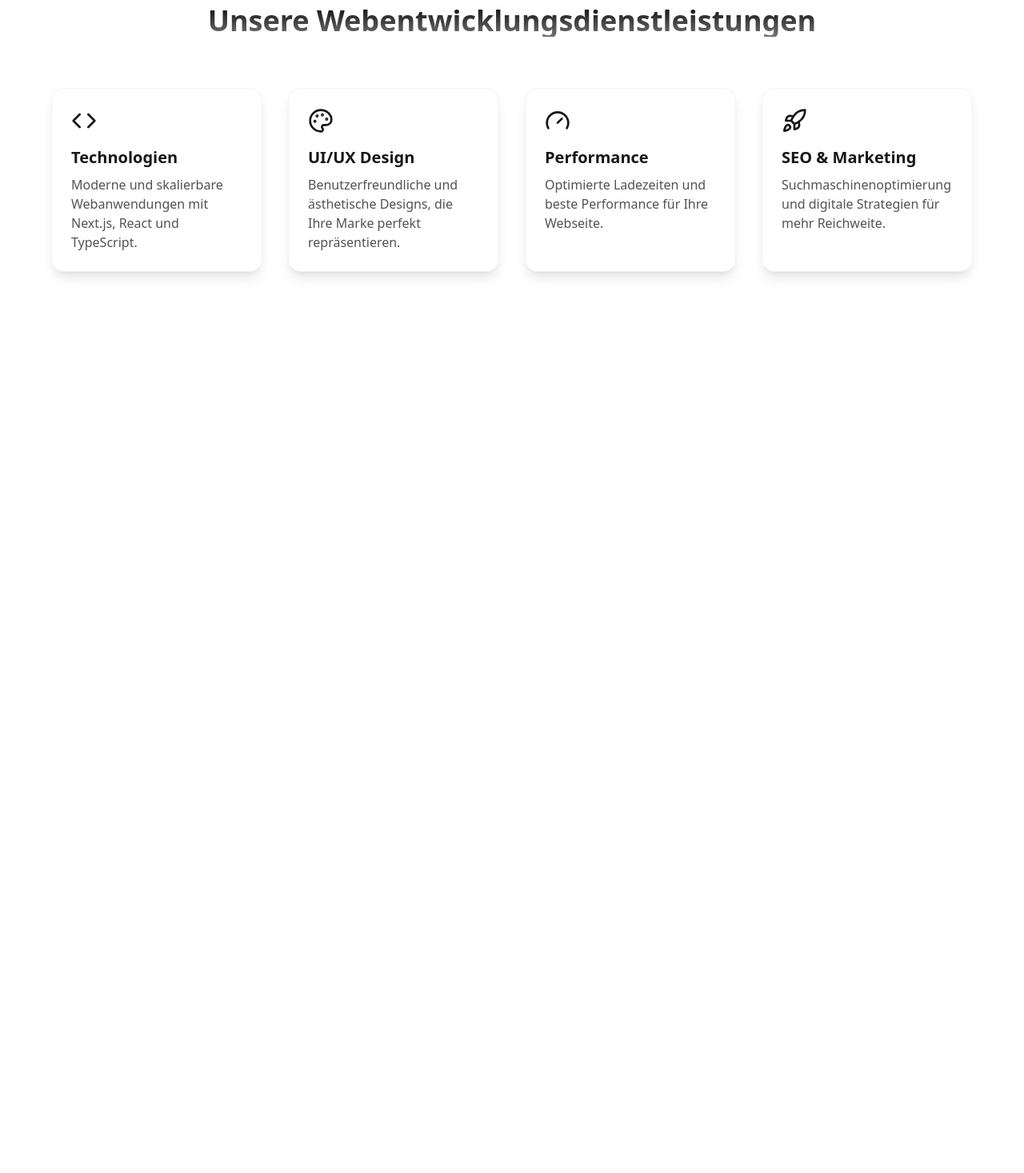
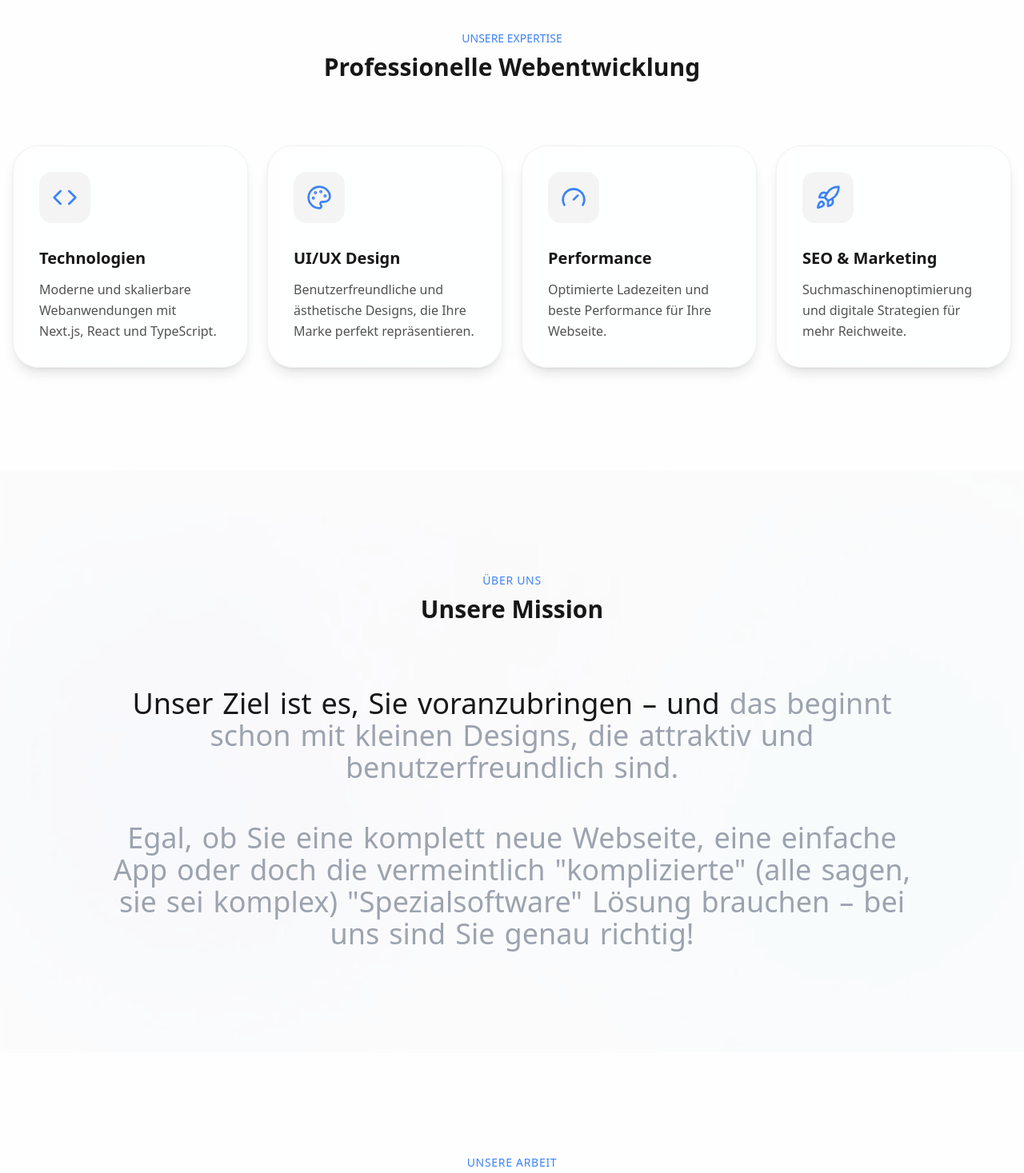
Before and after one commit to devware-ch/devware-landingpage, a Next.js app: page / in a window 1280 px wide. Shown: the part 1330-2797 px from the top of the page at 80% size. Before the commit the page ends 1766 px from the top, so only its background shows below. Built offline with nearby package versions, Linux system fonts and the light colour scheme.

Commit message:
add: about us and "referenzen" section

```diff
--- a/app/layout.tsx
+++ b/app/layout.tsx
@@ -1,5 +1,5 @@
 import type { Metadata } from "next";
-import { Geist, Geist_Mono, Syne } from "next/font/google";
+import { Geist, Geist_Mono, Syne, Spectral } from "next/font/google";
 import "./globals.css";
 import { Header } from "@/components/header";
 
@@ -19,6 +19,12 @@ const syne = Syne({
   weight: ["400", "500", "600", "700", "800"],
 });
 
+const spectral = Spectral({
+  subsets: ["latin"],
+  variable: "--font-spectral",
+  weight: ["200", "300", "400"]
+});
+
 export const metadata: Metadata = {
   title: "Devware",
   description: "Devware Landing Page",
@@ -30,10 +36,8 @@ export default function RootLayout({
   children: React.ReactNode;
 }>) {
   return (
-    <html lang="de">
-      <body
-        className={`${geistSans.variable} ${geistMono.variable} ${syne.variable} antialiased min-h-screen`}
-      >
+    <html lang="de" className={`${geistSans.variable} ${geistMono.variable} ${syne.variable} ${spectral.variable} antialiased min-h-screen`}>
+      <body className="min-h-screen bg-neutral-50 dark:bg-neutral-950">
         <Header />
         {children}
       </body>
--- a/app/page.tsx
+++ b/app/page.tsx
@@ -1,6 +1,7 @@
 "use client";
 
-import { motion } from "framer-motion";
+import { motion, useScroll, useTransform } from "framer-motion";
+import { useRef } from "react";
 import { AuroraBackground } from "@/components/ui/aurora-background";
 import { Code, Palette, Rocket, Gauge, Sparkles, Target, Trophy, Fingerprint, Laptop, Zap, Bot } from "lucide-react";
 
@@ -28,6 +29,18 @@ const services = [
 ];
 
 export default function Home() {
+  const aboutRef = useRef(null);
+  const { scrollYProgress } = useScroll({
+    target: aboutRef,
+    offset: ["start 65%", "start 0%"]
+  });
+
+  const textColor = useTransform(
+    scrollYProgress,
+    [0, 0.5],
+    ["rgb(156 163 175)", "rgb(23 23 23)"]
+  );
+
   return (
     <main className="relative">
       <AuroraBackground className="min-h-screen">
@@ -86,7 +99,7 @@ export default function Home() {
             >
               <div className="bg-[#0F1322]/90 dark:bg-[#0F1322]/90 backdrop-blur-sm rounded-[32px] p-8 h-full min-h-[240px]">
                 <h3 className="text-2xl font-semibold mb-8 text-white">Design</h3>
-                <ul className="space-y-4 text-lg text-white/90">
+                <ul className="space-y-4 text-lg text-white">
                   <li className="flex items-center gap-3">
                     <Fingerprint className="w-5 h-5 text-[#3B82F6]" />
                     100% einzigartig
@@ -140,7 +153,7 @@ export default function Home() {
             >
               <div className="bg-[#0F1322]/90 dark:bg-[#0F1322]/90 backdrop-blur-sm rounded-[32px] p-8 h-full min-h-[240px]">
                 <h3 className="text-2xl font-semibold mb-8 text-white">Entwicklung von</h3>
-                <ul className="space-y-4 text-lg text-white/90">
+                <ul className="space-y-4 text-lg text-white">
                   <li className="flex items-center gap-3">
                     <Laptop className="w-5 h-5 text-[#3B82F6]" />
                     Webseiten
@@ -170,38 +183,156 @@ export default function Home() {
             className="flex justify-center mt-32"
           >
             <button className="px-8 py-3 bg-[#0F1322] dark:bg-white text-white dark:text-[#0F1322] rounded-full text-lg font-medium hover:scale-105 transition-transform">
-              Jetzt Kontaktieren
+              Jetzt kontaktieren
             </button>
           </motion.div>
         </div>
       </AuroraBackground>
 
+      {/* Webentwicklungsdienstleistungen Section */}
+      <div className="relative z-10 bg-white/80 dark:bg-black/80 backdrop-blur-sm">
+        <section className="py-32 px-4">
+          <div className="max-w-7xl mx-auto">
+            <motion.div
+              initial={{ opacity: 0, y: 20 }}
+              animate={{ opacity: 1, y: 0 }}
+              transition={{ delay: 0.2 }}
+              className="flex flex-col items-center mb-20"
+            >
+              <span className="text-sm font-medium text-[#3B82F6] mb-2">
+                UNSERE EXPERTISE
+              </span>
+              <h2 className="text-2xl md:text-3xl font-syne font-bold text-neutral-900 dark:text-white text-center">
+                Professionelle Webentwicklung
+              </h2>
+            </motion.div>
 
-      {/* Webentwicklungs Dienstleistungen Section */}
-      <div className="relative z-10 bg-white/80 dark:bg-black/80 backdrop-blur-sm">
-        <section className="py-24 px-4">
-          <div className="max-w-6xl mx-auto">
-            <h2 className="text-3xl md:text-4xl font-bold text-center mb-16 bg-clip-text text-transparent bg-gradient-to-b from-neutral-950 to-neutral-500 dark:from-neutral-50 dark:to-neutral-400">
-              Unsere Webentwicklungsdienstleistungen
-            </h2>
-
-            <div className="grid grid-cols-1 md:grid-cols-2 lg:grid-cols-4 gap-8">
+            <div className="grid grid-cols-1 md:grid-cols-2 lg:grid-cols-4 gap-6">
               {services.map((service, index) => (
-                <div
+                <motion.div
                   key={index}
-                  className="p-6 rounded-2xl bg-white/80 dark:bg-neutral-900/80 backdrop-blur-sm shadow-lg border border-neutral-200/50 dark:border-neutral-800/50"
+                  initial={{ opacity: 0, y: 20 }}
+                  animate={{ opacity: 1, y: 0 }}
+                  transition={{ delay: 0.2 + index * 0.1 }}
+                  className="group relative"
                 >
-                  <div className="mb-4 text-neutral-900 dark:text-neutral-50">
+                  <div className="absolute inset-0 bg-gradient-to-r from-[#4F46E5]/10 via-[#3B82F6]/10 to-[#06B6D4]/10 rounded-[32px] transform opacity-40 group-hover:opacity-100 transition-all duration-300 blur-[1px] group-hover:blur-none" />
+                  <div className="relative p-8 rounded-[32px] bg-white/90 dark:bg-[#0F1322]/90 backdrop-blur-sm border border-neutral-200/50 dark:border-neutral-800/50 shadow-lg group-hover:shadow-2xl transition-all duration-300 h-full transform group-hover:scale-[1.02]">
+                    <div className="mb-6 p-4 bg-[#F4F4F5] dark:bg-[#1F2937] rounded-2xl inline-block">
+                      <div className="text-[#3B82F6] transform group-hover:scale-110 transition-transform duration-200">
                         {service.icon}
                       </div>
-                  <h3 className="text-xl font-semibold mb-2 text-neutral-900 dark:text-neutral-50">
+                    </div>
+                    <h3 className="text-xl font-syne font-semibold mb-3 text-neutral-900 dark:text-white">
                       {service.title}
                     </h3>
-                  <p className="text-neutral-600 dark:text-neutral-400">
+                    <p className="text-neutral-600 dark:text-neutral-400 leading-relaxed">
                       {service.description}
                     </p>
                   </div>
+                </motion.div>
               ))}
+            </div>
+          </div>
+        </section>
+      </div>
+
+      {/* Über Uns Section */}
+      <div className="relative z-10">
+        <div
+          className="absolute inset-0"
+          style={{
+            backgroundImage: 'url("/images/section_background.png")',
+            backgroundSize: 'cover',
+            backgroundPosition: 'center',
+            backgroundRepeat: 'no-repeat',
+            opacity: 0.15
+          }}
+        />
+        <div className="absolute inset-0 bg-white/40 dark:bg-black/40 backdrop-blur-[2px]" />
+        <div ref={aboutRef} className="relative">
+          <section className="relative py-24 md:py-32 px-4">
+            <div className="max-w-5xl mx-auto">
+              <motion.div
+                initial={{ opacity: 0, y: 20 }}
+                animate={{ opacity: 1, y: 0 }}
+                transition={{ delay: 0.2 }}
+                className="flex flex-col items-center mb-16 md:mb-20"
+              >
+                <span className="text-sm font-medium text-[#3B82F6] mb-2 tracking-wider">
+                  ÜBER UNS
+                </span>
+                <h2 className="text-2xl md:text-3xl font-syne font-bold text-neutral-900 dark:text-white text-center">
+                  Unsere Mission
+                </h2>
+              </motion.div>
+
+              <div className="space-y-12 relative">
+                <div className="flex flex-wrap justify-center gap-x-2 md:gap-x-3">
+                  {["Unser", "Ziel", "ist", "es,", "Sie", "voranzubringen", "–", "und", "das", "beginnt", "schon", "mit", "kleinen", "Designs,", "die", "attraktiv", "und", "benutzerfreundlich", "sind."].map((word, index) => {
+                    const wordProgress = useTransform(
+                      scrollYProgress,
+                      [index * 0.018, index * 0.018 + 0.01],
+                      ["rgb(156 163 175)", "rgb(23 23 23)"]
+                    );
+
+                    return (
+                      <motion.span
+                        key={index}
+                        style={{ color: wordProgress }}
+                        className="font-spectral text-2xl md:text-4xl font-light leading-relaxed dark:text-neutral-400"
+                      >
+                        {word}{" "}
+                      </motion.span>
+                    );
+                  })}
+                </div>
+
+                <div className="flex flex-wrap justify-center gap-x-2 md:gap-x-3">
+                  {["Egal,", "ob", "Sie", "eine", "komplett", "neue", "Webseite,", "eine", "einfache", "App", "oder", "doch", "die", "vermeintlich", "\"komplizierte\"", "(alle", "sagen,", "sie", "sei", "komplex)", "\"Spezialsoftware\"", "Lösung", "brauchen", "–", "bei", "uns", "sind", "Sie", "genau", "richtig!"].map((word, index) => {
+                    const wordProgress = useTransform(
+                      scrollYProgress,
+                      [0.35 + index * 0.018, 0.35 + index * 0.018 + 0.01],
+                      ["rgb(156 163 175)", "rgb(23 23 23)"]
+                    );
+
+                    return (
+                      <motion.span
+                        key={index}
+                        style={{ color: wordProgress }}
+                        className="font-spectral text-2xl md:text-4xl font-light leading-relaxed dark:text-neutral-400"
+                      >
+                        {word}{" "}
+                      </motion.span>
+                    );
+                  })}
+                </div>
+              </div>
+            </div>
+          </section>
+        </div>
+      </div>
+
+      {/* Referenzen Section */}
+      <div className="relative z-10 bg-white/80 dark:bg-black/80 backdrop-blur-sm">
+        <section className="py-32 px-4">
+          <div className="max-w-7xl mx-auto">
+            <motion.div
+              initial={{ opacity: 0, y: 20 }}
+              animate={{ opacity: 1, y: 0 }}
+              transition={{ delay: 0.2 }}
+              className="flex flex-col items-center mb-20"
+            >
+              <span className="text-sm font-medium text-[#3B82F6] mb-2 tracking-wider">
+                UNSERE ARBEIT
+              </span>
+              <h2 className="text-2xl md:text-3xl font-syne font-bold text-neutral-900 dark:text-white text-center">
+                Referenzen
+              </h2>
+            </motion.div>
+
+            <div className="min-h-[400px]">
+              {/* Hier kommt der Inhalt für Referenzen */}
             </div>
           </div>
         </section>
--- /dev/null
+++ b/tailwind.config.ts
@@ -0,0 +1,22 @@
+import type { Config } from "tailwindcss";
+
+const config: Config = {
+  content: [
+    "./pages/**/*.{js,ts,jsx,tsx,mdx}",
+    "./components/**/*.{js,ts,jsx,tsx,mdx}",
+    "./app/**/*.{js,ts,jsx,tsx,mdx}",
+  ],
+  theme: {
+    extend: {
+      fontFamily: {
+        sans: ["var(--font-geist-sans)"],
+        mono: ["var(--font-geist-mono)"],
+        syne: ["var(--font-syne)"],
+        spectral: ["var(--font-spectral)"],
+      },
+    },
+  },
+  plugins: [],
+};
+
+export default config;
```
Also changed, not shown: public/images/section_background.png (added). Lines whose indentation alone changed are shown as unchanged.
